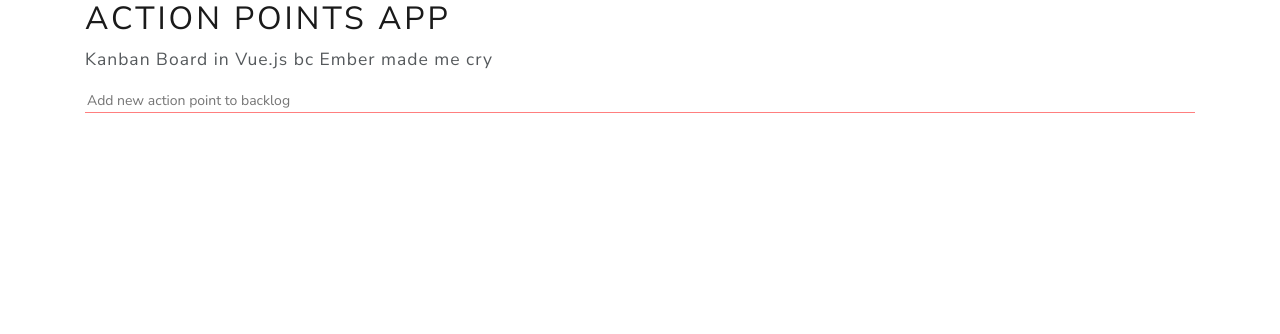
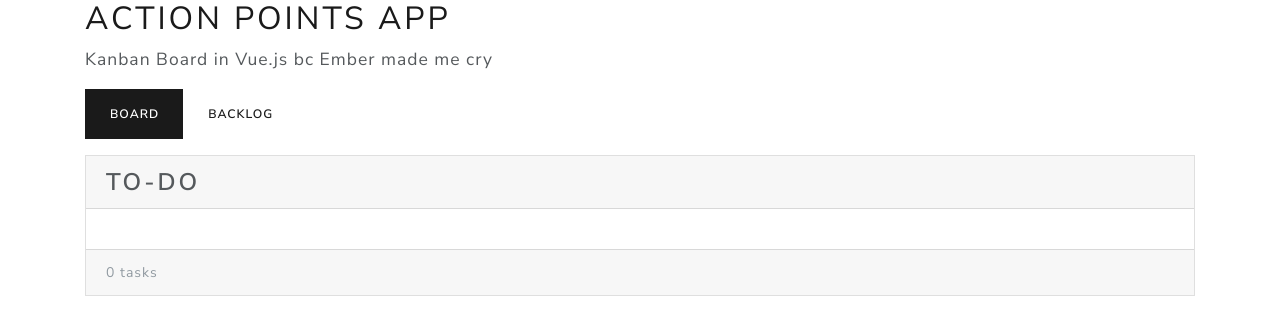
Before and after one commit to karoskibinska/kanban-board, a Vue app: page /#/board in a window 1280 px wide. Before the commit this address led to /#/backlog. Shown: the top 334 px of the page. Built offline with nearby package versions, Linux system fonts and the light colour scheme.

Commit message:
Add menu and task lanes components

```diff
--- a/src/App.vue
+++ b/src/App.vue
@@ -4,13 +4,19 @@
       <h1>Action Points App</h1>
       <p class="lead">Kanban Board in Vue.js bc Ember made me cry</p>
     </div>
+    <menu-bar></menu-bar>
     <router-view/>
   </div>
 </template>
 
 <script>
+import MenuBar from '@/components/MenuBar';
+
 export default {
   name: 'App',
+  components: {
+    'menu-bar': MenuBar
+  }
 };
 </script>
 
--- /dev/null
+++ b/src/components/KanbanBoard.vue
@@ -0,0 +1,24 @@
+<template>
+  <div class="board">
+    <div class="row">
+      <div class="col-md">
+        <task-lane id="todo" title="To-Do" :items="todoItems"></task-lane>
+      </div>
+    </div>
+  </div>
+</template>
+
+<script>
+import { mapState } from 'vuex';
+import TaskLane from './TaskLane';
+
+export default {
+  name: 'KanbanBoard',
+  components: {
+    'task-lane': TaskLane,
+  },
+  computed: mapState({
+    todoItems: s => s.items.todo,
+  }),
+};
+</script>
--- /dev/null
+++ b/src/components/MenuBar.vue
@@ -0,0 +1,29 @@
+<template>
+  <div class="menubar">
+    <div class="btn-group" role="group" aria-label="Menu bar">
+      <router-link to="/board" :class="buttonClass('/board')">Board</router-link>
+      <router-link to="/backlog" :class="buttonClass('/backlog')">Backlog</router-link>
+    </div>
+  </div>
+</template>
+
+<script>
+export default {
+  name: 'MenuBar',
+  methods: {
+    buttonClass(path) {
+      return {
+        btn: true,
+        'btn-primary': this.$route.path === path,
+        'btn-secondary': this.$route.path !== path
+      };
+    }
+  }
+};
+</script>
+
+<style>
+ .menubar {
+   margin-bottom: 16px;
+ }
+</style>
--- /dev/null
+++ b/src/components/TaskLane.vue
@@ -0,0 +1,32 @@
+<template>
+  <div class="card">
+    <h3 class="card-header">{{title}}</h3>
+    <div class="card-body">
+      <div v-for="item in items" :key="item.id">
+        <item :item="item"></item>
+      </div>
+    </div>
+    <div class="card-footer text-muted">
+      {{itemCount}}
+    </div>
+  </div>
+</template>
+
+<script>
+import TaskLaneItem from './TaskLaneItem';
+
+export default {
+  name: 'TaskLane',
+  props: ['items', 'title', 'id'],
+  components: {
+    item: TaskLaneItem,
+  },
+  computed: {
+    itemCount() {
+      if (!this.items) return '';
+      if (this.items.length === 1) return '1 task';
+      return `${this.items.length} tasks`;
+    },
+  },
+};
+</script>
--- /dev/null
+++ b/src/components/TaskLaneItem.vue
@@ -0,0 +1,23 @@
+<template>
+  <div class="card task-lane-item">
+    <div class="card-block">
+      <h5 class="card-title">
+        <span class="text-muted">#{{item.id}}</span>
+        {{item.text}}
+      </h5>
+    </div>
+  </div>
+</template>
+
+<script>
+export default {
+  name: 'TaskLaneItem',
+  props: ['item'],
+};
+</script>
+
+<style>
+  .card.tasl-lane-item {
+    background: #627180;
+  }
+</style>
--- a/src/router/index.js
+++ b/src/router/index.js
@@ -1,6 +1,7 @@
 import Vue from 'vue';
 import Router from 'vue-router';
 import Backlog from '@/components/Backlog';
+import KanbanBoard from '@/components/KanbanBoard';
 
 Vue.use(Router);
 
@@ -11,6 +12,10 @@
       component: Backlog,
     },
     {
+      path: '/board',
+      component: KanbanBoard,
+    },
+    {
       path: '*',
       redirect: '/backlog',
     },
```
